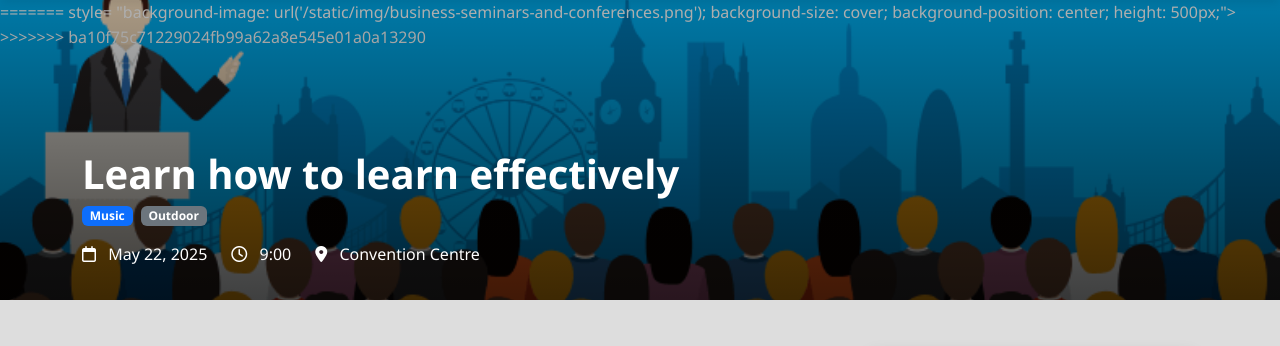
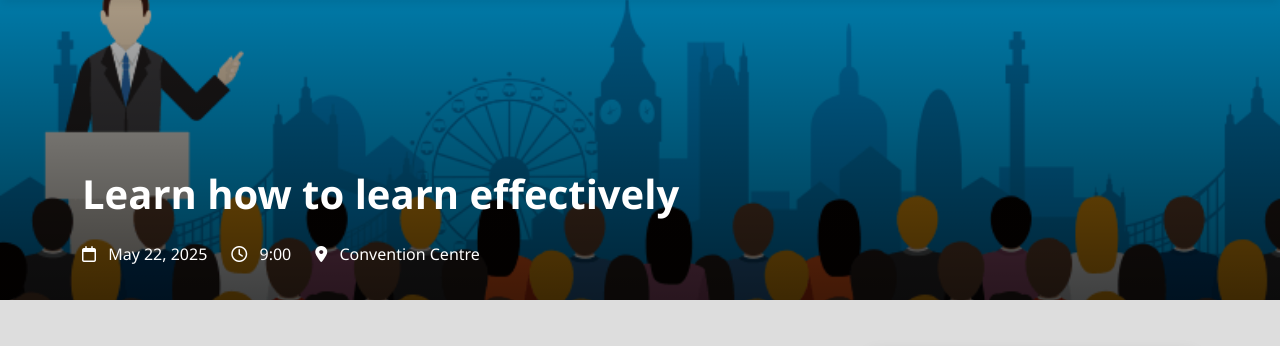
Before and after one commit to Karmalhazom2000/group9_IAB207, a Flask app: page /seminar/learn-how-to-learn in a window 1280 px wide. Shown: the part 146-492 px from the top of the page. Run offline with Flask 3, Linux system fonts and the light colour scheme; some libraries are stand-ins or nearby versions.

Commit message:
Update event-details-learn-how-to-learn.html

```diff
--- a/app/templates/event-details-learn-how-to-learn.html
+++ b/app/templates/event-details-learn-how-to-learn.html
@@ -72,17 +72,11 @@
   </header>
 
   <div class="event-detail-banner card-img-top event-image"
-<<<<<<< HEAD
     style= "background-image: url('{{ url_for('static', filename='img/business-seminars-and-conferences.png') }}'); background-size: cover; background-position: center; height: 300px;">
-=======
-    style= "background-image: url('{{ url_for('static', filename='img/business-seminars-and-conferences.png') }}'); background-size: cover; background-position: center; height: 500px;">
->>>>>>> ba10f75c71229024fb99a62a8e545e01a0a13290
     <div class="event-detail-overlay">
       <div class="container">
         <h1 class="event-detail-title">Learn how to learn effectively</h1>
         <div class="d-flex align-items-center mb-3">
-          <div class="badge bg-primary me-2">Music</div>
-          <div class="badge bg-secondary">Outdoor</div>
         </div>
         <div class="d-flex align-items-center text-white">
           <div class="me-4">
```
